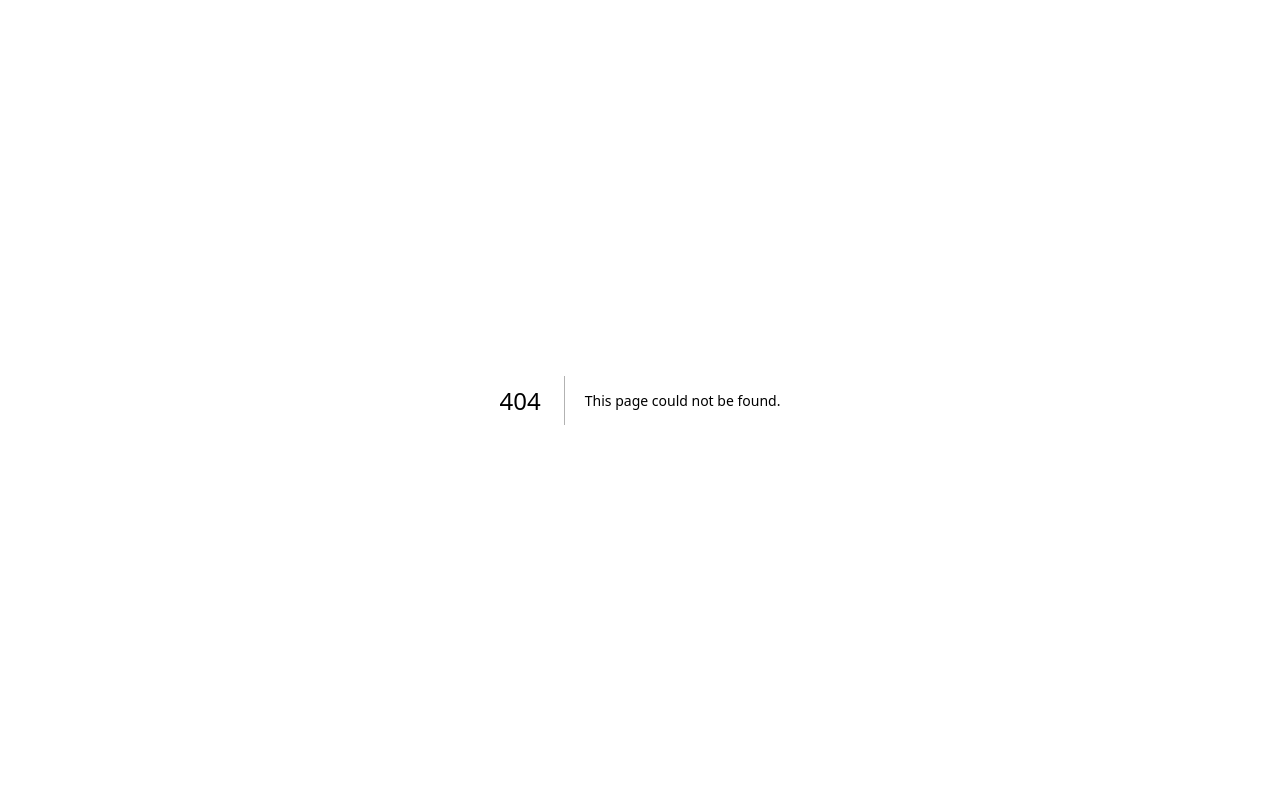
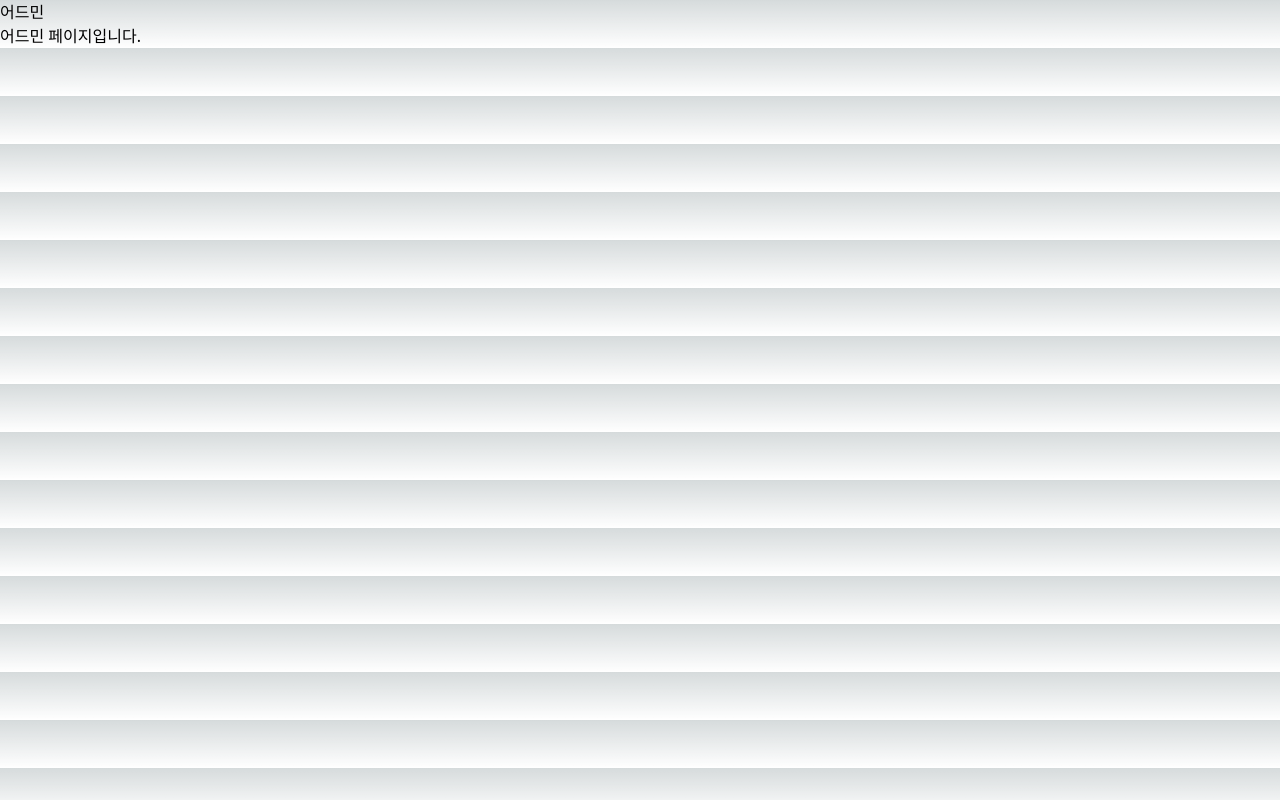
Before and after one commit to YoonJieut/YoonJieutBlog, a Next.js app: page /admin in a window 1280 px wide. Before the commit this address had no page. Built offline with nearby package versions, Linux system fonts and the light colour scheme.

Commit message:
feat : 기본 페이지 page.tsx 작성

```diff
--- /dev/null
+++ b/app/(pages)/admin/page.tsx
@@ -0,0 +1,8 @@
+export default function AdminPage() {
+  return (
+    <div>
+      <h1>어드민</h1>
+      <p>어드민 페이지입니다.</p>
+    </div>
+  );
+}
--- /dev/null
+++ b/app/(pages)/blog/page.tsx
@@ -0,0 +1,8 @@
+export default function BlogPage() {
+  return (
+    <div>
+      <h1>블로그</h1>
+      <p>블로그 페이지입니다.</p>
+    </div>
+  );
+}
--- /dev/null
+++ b/app/(pages)/posts/page.tsx
@@ -0,0 +1,12 @@
+// "use client";
+import PostsTable from "./@postsTable/page";
+
+export default function PostsPage() {
+  return (
+    <div>
+      <h1>게시물</h1>
+      <p>게시물 페이지입니다.</p>
+      <PostsTable />
+    </div>
+  );
+}
```
